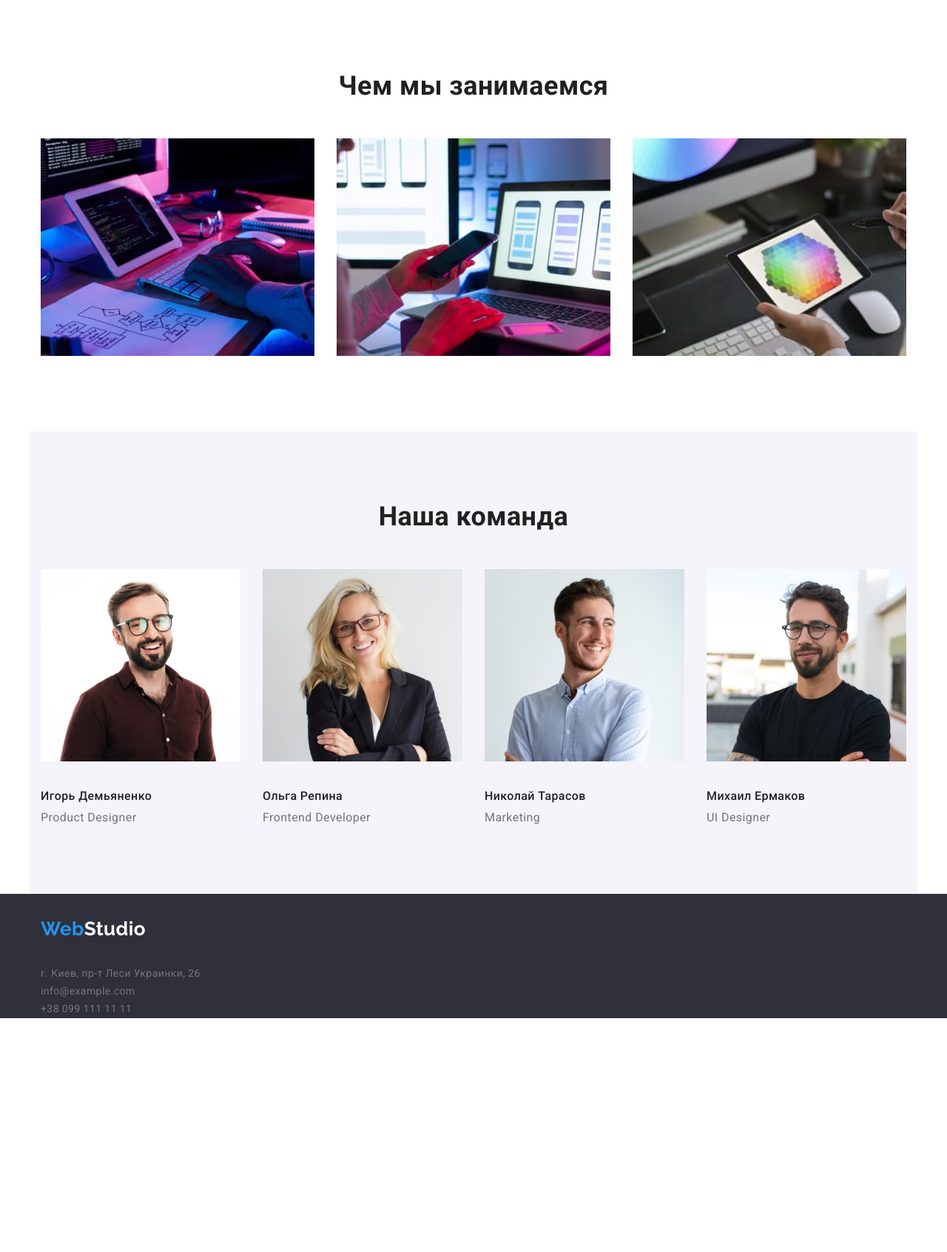
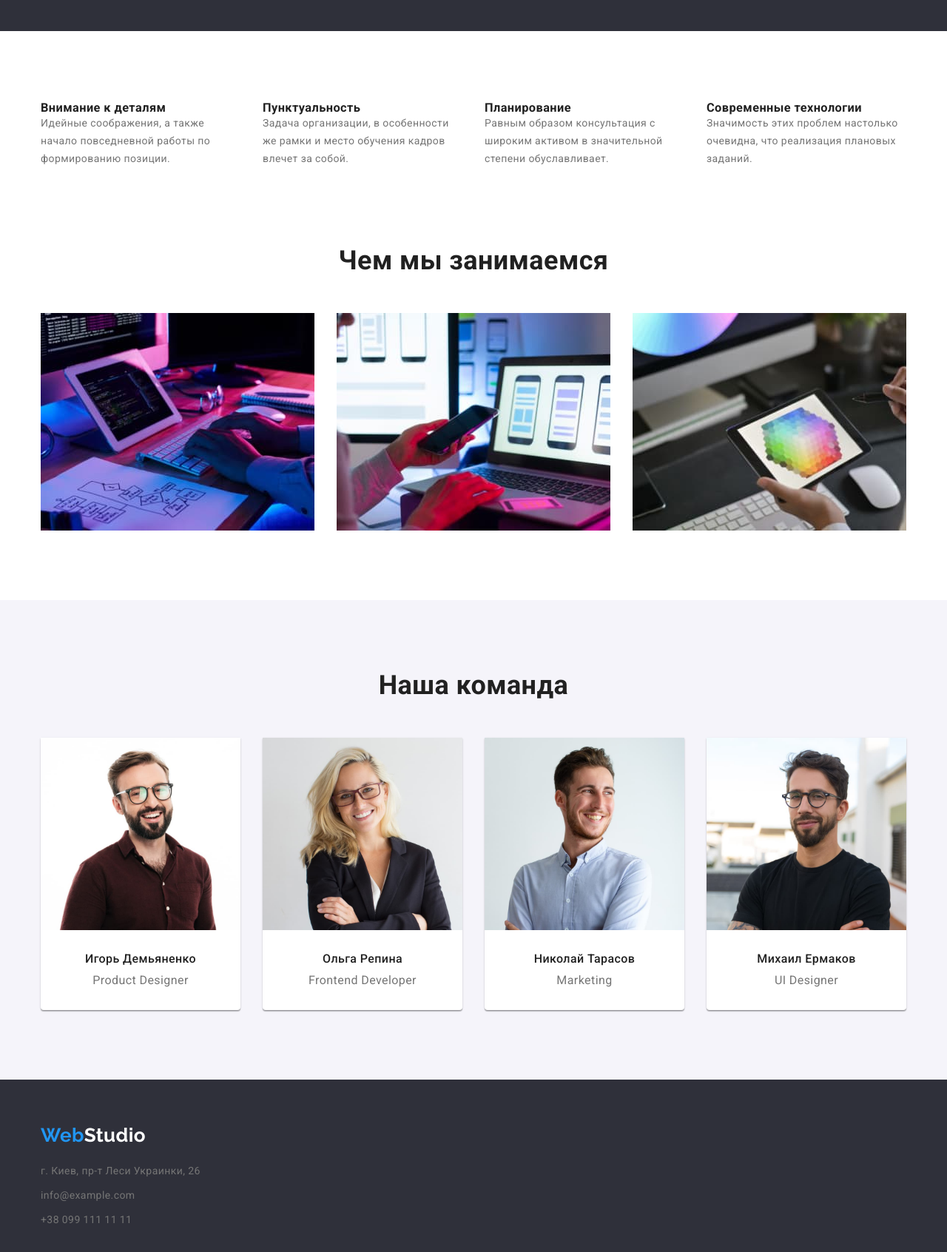
Before and after one commit to OstapHorobets/goit-markup-hw-03, a plain HTML site: page index.html in a window 1280 px wide. Shown: the part 720-2412 px from the top of the page at 74% size. Before the commit the page ends 2096 px from the top, so only its background shows below. Drawn offline with nearby package versions, Linux system fonts and the light colour scheme.

Commit message:
mentor fix

```diff
--- a/css/styles.css
+++ b/css/styles.css
@@ -36,12 +36,17 @@ body {
 }
 
 
-h1, h2, h3 {
+h1, h2, h3, p {
   margin: 0;
+  padding: 0;
 }
-p {
-  margin: 0;
+
+img {
+  display: block;
+  max-width: 100%;
+  height: auto;;
 }
+
 ul {
   list-style: none;
   margin: 0;
@@ -64,28 +69,19 @@ padding-bottom: 94px;
 /* header */
 
 header {
-    background-color: var(--main-background);
-    border-bottom: 1px solid #ECECEC;
-    display: flex;
-  align-items: center;
-  justify-content: flex-start;
+  border-bottom: 1px solid #ECECEC;
 }
 .header-div {
   display: flex;
   align-items: center;
   justify-content: flex-start;
   }
-.header-nav {
-  padding: 0 15px;
-  }
-.header-div.container {
-  min-width: 1200px;
-}
+
 
 .logo-link {
   display: block;
-  padding-top: 32px;
-  padding-bottom: 32px;
+  margin-top: 24px;
+  margin-bottom: 25px;
   text-decoration: none;
 }
 
@@ -175,13 +171,17 @@ header {
 .hero {
   background-color: var(--dark-background);
   text-align: center;
-  color: var(--white);
-  font-weight: 900;
-  line-height: 1.36;
+  padding-top: 200px;
+  padding-bottom: 280px;
   }
 
 .hero-title {
   font-size: 44px;
+  color: var(--white);
+  font-weight: 900;
+  line-height: 1.36;
+  text-transform: uppercase;
+  margin-bottom: 30px;
 }
 .hero-button {
   background-color: var(--accent-color);
@@ -193,6 +193,8 @@ header {
   font-weight: 700;
   line-height: 1.875;
   font-size: 16px;
+  width: 200px;
+  height: 50px;
 }
 .hero-button:hover,
 .hero-button:focus {
@@ -207,9 +209,14 @@ background: var(--hero-button-hover);
 display: flex;
 justify-content: center;
 }
+
+.features-list-item {
+  width: 270px;
+  height: 101px;
+}
+
 .features.list li+li {
     margin-left: 30px;
-
 }
 .features-paragraph {
   display: block;
@@ -236,11 +243,11 @@ justify-content: center;
   display: none;
 }
 
-.features.section {
-  background-color: var(--main-background);
+/* occupation */
+.occupation.section {
+  padding-top: 0;
 }
 
-/* occupation */
 .occupation.list {
   display: flex;
   justify-content: center;
@@ -257,6 +264,15 @@ justify-content: center;
 .team.list {
   display: flex;
   justify-content: center;
+}
+
+.team li {
+  background-color: var(--main-background);
+  box-shadow: 0px 1px 3px rgba(0, 0, 0, 0.12), 0px 1px 1px rgba(0, 0, 0, 0.14), 0px 2px 1px rgba(0, 0, 0, 0.2);
+  border-radius: 0px 0px 4px 4px;
+  width: 270px;
+  height: 368px;
+  text-align: center;
 }
 
 .team li+li {
@@ -278,13 +294,17 @@ justify-content: center;
 
 /* footer */
 .footer {
-  width: 1200px;
-  padding: 0 15px;
   margin-right: auto;
   margin-left: auto;
+  padding-top: 60px;
+  padding-bottom: 60px;
+  background-color: var(--dark-background);
 }
-.footer-div {
-background-color: var(--dark-background);
+
+.logo-link-footer {
+  display: block;
+  margin-bottom: 20px;
+  text-decoration: none;
 }
 
 .address-text {
@@ -303,6 +323,10 @@ background-color: var(--dark-background);
 }
 address ul {
   padding-left: 0;
+}
+
+.footer-list li+li {
+  margin-top: 9px;
 }
 
 /* portfolio */
@@ -339,14 +363,13 @@ address ul {
   font-size: 18px;
   line-height: 2;
   letter-spacing: 0.06em;
-  margin-top: 20px;
-}
+  }
 .project-type {
   line-height: 1.875;
   color: var(--main-text);
 }
 .projects.list {
-  margin-top: 34px;
+  margin-top: 50px;
   display: flex;
   flex-wrap: wrap;
   justify-content: center;
@@ -354,8 +377,7 @@ address ul {
 
 .projects li {
   margin-bottom: 30px;
-  border: 1px solid #EEEEEE;
-  width: 370px;
+    width: 370px;
   margin-left: 30px;
 }
 .projects li:nth-child(3n+1) {
@@ -366,5 +388,10 @@ address ul {
 }
 
 .project-text {
-  margin: 0 24px 20px 24px;
+  width: 370px;
+  height: 110px;
+  padding: 20px 24px;
+  border-right: 1px solid #EEEEEE;
+  border-left: 1px solid #EEEEEE;
+  border-bottom: 1px solid #EEEEEE;
 }
--- a/index.html
+++ b/index.html
@@ -37,46 +37,60 @@
         <!-- main -->
     <main>
         <!--Герой-->
-        <section class="hero section">
+        <section class="hero">
+            <div class="container">
             <h1 class="hero-title">Эффективные решения <br>для вашего бизнеса</h1>
             <button class="hero-button" type="button">Заказать услугу</button>
+            </div>
         </section>
 
         <!-- Особенности -->
-        <section class="features section container">
+        <section class="features section">
+            <div class="container">
                     <h2 class="section-title-hidden">Особенности</h2>
                     <ul class="features list">
-                <li>
+                        <li class="features-list-item">
                             <h3 class="title-text">Внимание к деталям</h3>
-                    <p class="features-paragraph">Идейные соображения, а также начало повседневной работы по формированию позиции.</p>
+                            <p class="features-paragraph">Идейные соображения, а также начало повседневной работы по формированию позиции.
+                            </p>
                         </li>
-                <li>
+                        <li class="features-list-item">
                             <h3 class="title-text">Пунктуальность</h3>
-                    <p class="features-paragraph">Задача организации, в особенности же рамки и место обучения кадров влечет за собой.</p>
+                            <p class="features-paragraph">Задача организации, в особенности же рамки и место обучения кадров влечет за
+                                собой.</p>
                         </li>
-                <li>
+                        <li class="features-list-item">
                             <h3 class="title-text">Планирование</h3>
-                    <p class="features-paragraph">Равным образом консультация с широким активом в значительной степени обуславливает.</p>
+                            <p class="features-paragraph">Равным образом консультация с широким активом в значительной степени
+                                обуславливает.</p>
                         </li>
-                <li>
+                        <li class="features-list-item">
                             <h3 class="title-text">Современные технологии</h3>
                             <p class="features-paragraph">Значимость этих проблем настолько очевидна, что реализация плановых заданий.</p>
                         </li>
                     </ul>
+
+            </div>
+
         </section>
 
         <!--Чем мы занимаемся-->
-        <section class="container section">
+        <section class="occupation section">
+            <div class="container">
                 <h2 class="section-title">Чем мы занимаемся</h2>
                 <ul class="occupation list">
                     <li><img src="./images/box1.jpg" alt="печатаем" width="370"></li>
                     <li><img src="./images/box2.jpg" alt="смотрим в телефон" width="370"></li>
                     <li><img src="./images/box3.jpg" alt="выбираем цвета в планшете" width="370"></li>
                 </ul>
+
+            </div>
+
         </section>
 
         <!--Наша команда-->
-        <section class="team section container">
+        <section class="team section">
+            <div class="container">
                         <h2 class="section-title">Наша команда</h2>
                         <ul class="team list">
                             <li><img src="./images/teamcard1.jpg" alt="Игорь Демьяненко" width="270">
@@ -99,22 +113,25 @@
                                 <p class="team-job">UI Designer</p>
                             </li>
                         </ul>
+
+            </div>
+
         </section>
 
     </main>
 
 <!-- footer -->
-    <div class="footer-div">
         <footer class="footer">
-        <a lang="en" href="./index.html" class="logo-link"><span class="logo-accent">Web</span><span class="logo-footer">Studio</span></a>
+        <div class="container">
+        <a lang="en" href="./index.html" class="logo-link-footer"><span class="logo-accent">Web</span><span class="logo-footer">Studio</span></a>
         <address>
-            <ul class="list">
+            <ul class="list footer-list">
                 <li><a class="address" href="https://goo.gl/maps/949zWMk1F1yrqGog6" target="_blank" rel="noreferrer noopener">г. Киев, пр-т Леси Украинки, 26</a></li>
                 <li><a class="address" href="mailto:info@example.com">info@example.com</a></li>
                 <li><a class="address" href="tel:+380991111111">+38 099 111 11 11</a></li>
             </ul>
         </address>
+        </div>
     </footer>
-    </div>
     </body>
 </html>
```
Also changed, not shown: portfolio.html (+9 -6 lines). Lines whose indentation alone changed are shown as unchanged.
